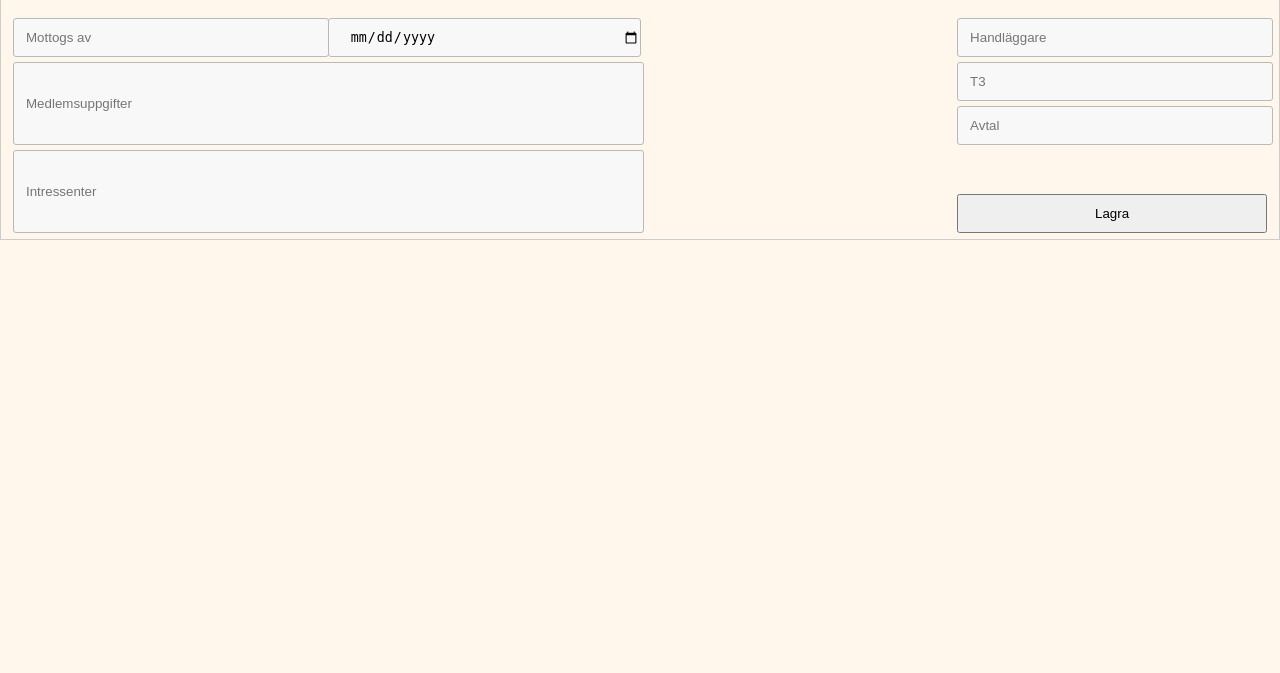
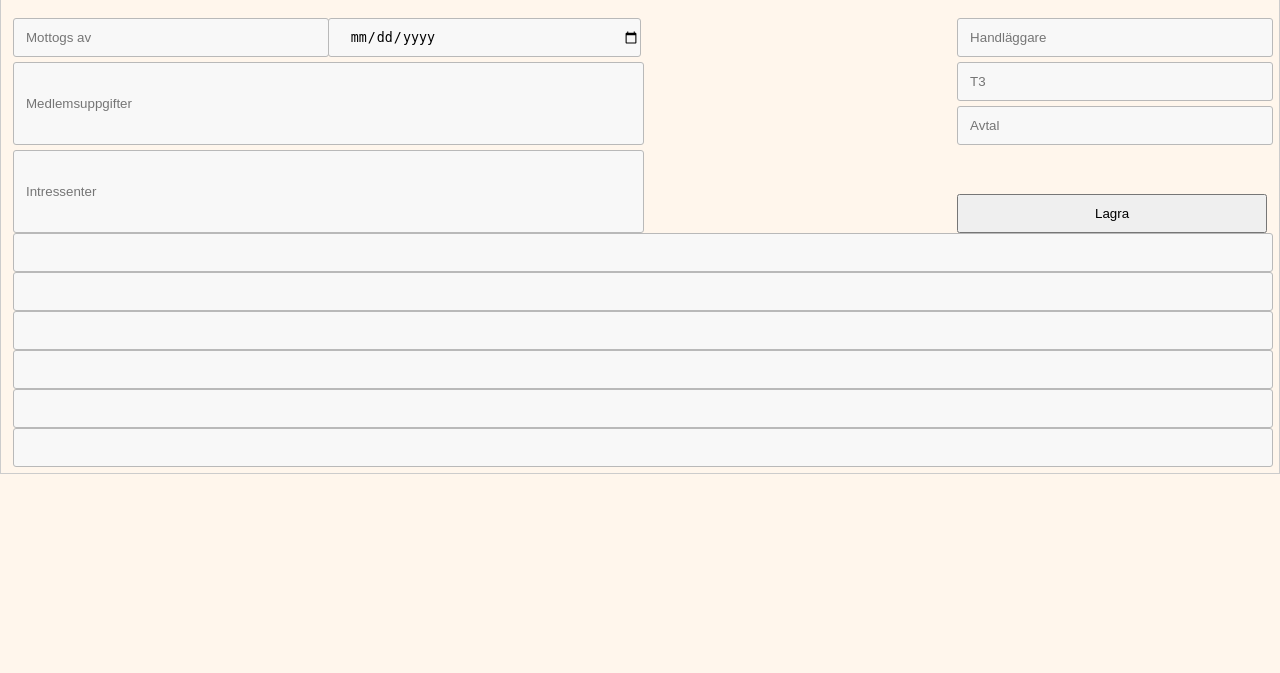
Before and after one commit to j4rl/ahmed, a PHP site: page / in a window 1280 px wide. Shown: the part 261-934 px from the top of the page. Run offline with PHP 8.4, Linux system fonts and the light colour scheme.

Commit message:
Forgot to save

```diff
--- a/index.php
+++ b/index.php
@@ -28,7 +28,7 @@
 <div id="Starta" class="tabcontent">
   <span class="closeX" onclick="this.parentElement.style.display='none'">X</span>
   <h3>Starta</h3>
-<form action="action.php" name="frmStart" id="frmStart">
+<form action="action.php?frm=start" name="frmStart" id="frmStart">
 <input class="frmTextInput" name="case_responder" id="case_responder" type="text" placeholder="Mottogs av">
 <input class="frmTextInput" name="case_happened" id="case_happened" type="date">
 <input class="frmTextInput" name="local_department" id="local_department" type="text" placeholder="T3">
@@ -37,6 +37,14 @@
 <input class="frmTextInput" name="case_poi" id="case_poi" type="textarea" placeholder="Intressenter">
 <input class="frmTextInput" name="current_contract" id="current_contract" type="text" placeholder="Avtal">
 <input class="frmSubmitBtn" type="submit" id="frmStartBtn" value="Lagra">
+</form>
+<form action="action.php?frm=utr" name="frmUtr" id="frmUtr">
+<input type="text" class="frmTextInput" id="">
+<input type="text" class="frmTextInput">
+<input type="text" class="frmTextInput">
+<input type="text" class="frmTextInput">
+<input type="text" class="frmTextInput">
+<input type="text" class="frmTextInput">
 </form>
 </div>
 
```
